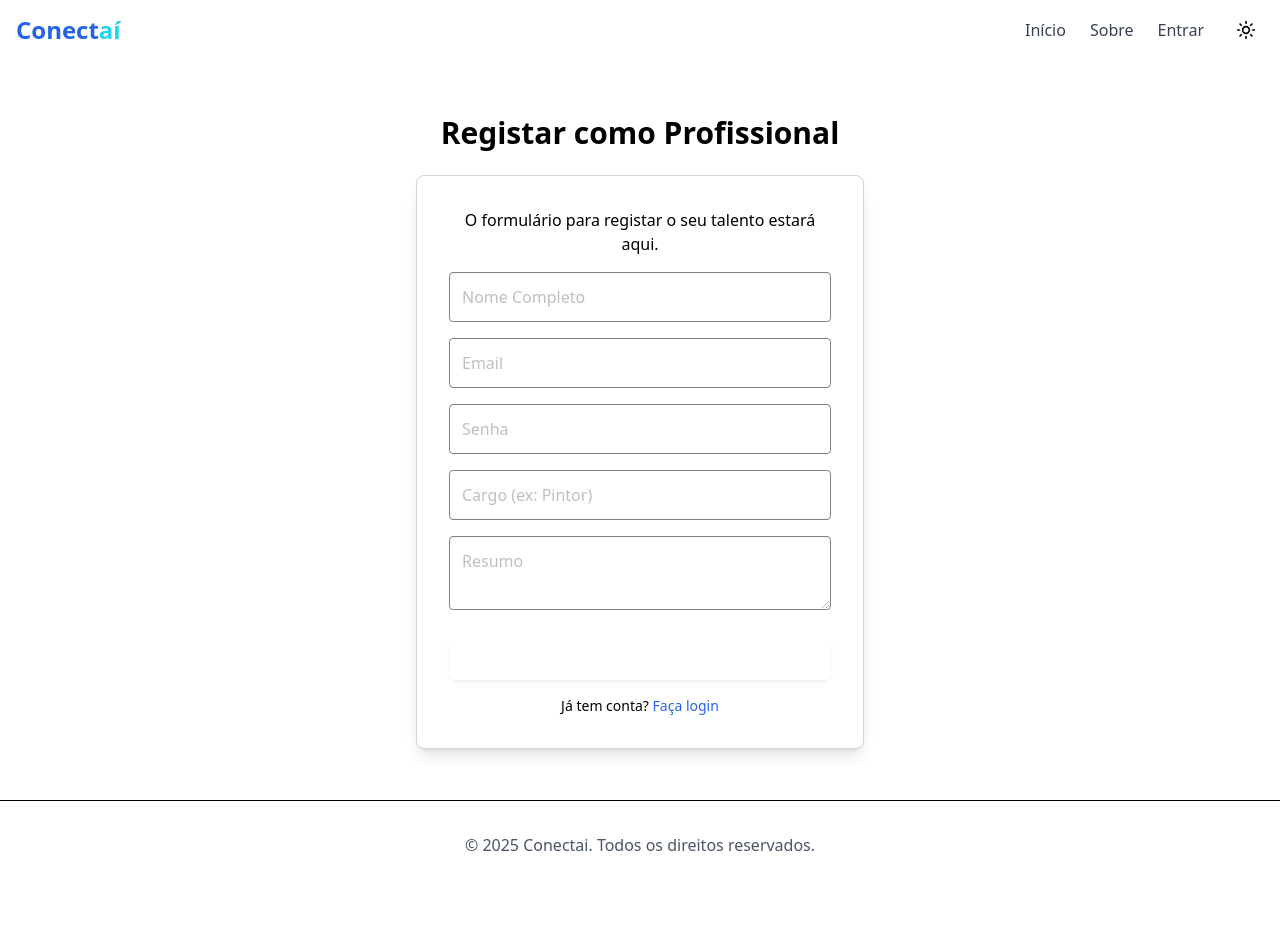
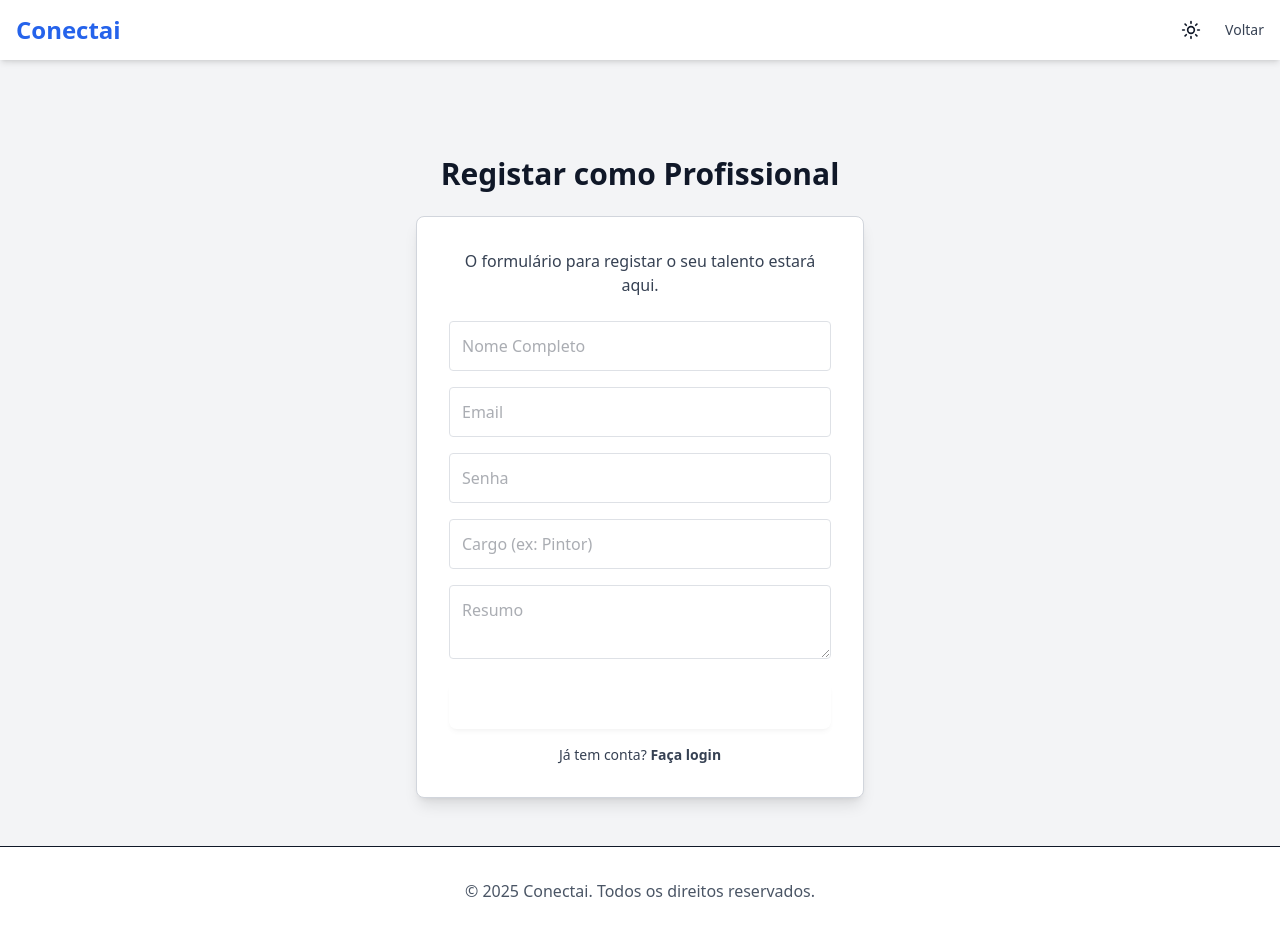
Before and after one commit to Conectai-gs/Conectai, a React app in the folder frontend/: page /registar-profissional in a window 1280 px wide. Before the commit the page ends 889 px from the top, so only its background shows below. Built offline with nearby package versions, Linux system fonts and the light colour scheme; the HTML template or start-up script is replaced by a standard one.

Commit message:
feat(simpleheader): cria um header simplificado para as páginas de registro e erro

```diff
--- /dev/null
+++ b/frontend/src/components/SimpleHeader.jsx
@@ -0,0 +1,48 @@
+import React, { useState, useEffect } from 'react';
+import DarkModeToggle from './DarkModeToggle';
+import { Link } from 'react-router-dom';
+
+function SimpleHeader() {
+  const [darkMode, setDarkMode] = useState(() => {
+    const saved = localStorage.getItem("theme");
+    if (saved) return saved === "dark";
+    return window.matchMedia("(prefers-color-scheme: dark)").matches;
+  });
+
+  useEffect(() => {
+    const html = document.documentElement;
+    if (darkMode) {
+      html.classList.add("dark");
+      localStorage.setItem("theme", "dark");
+    } else {
+      html.classList.remove("dark");
+      localStorage.setItem("theme", "light");
+    }
+  }, [darkMode]);
+
+  const toggleDarkMode = () => setDarkMode(!darkMode);
+
+  return (
+    <header className="sticky top-0 z-40 w-full bg-white dark:bg-gray-800 shadow-md">
+      <nav className="container mx-auto px-4 py-3 flex justify-between items-center">
+
+        <Link to="/" className="text-2xl font-bold text-brand-primary dark:text-brand-accent">
+          Conectai
+        </Link>
+
+        <div className="flex items-center space-x-4">
+          <DarkModeToggle darkMode={darkMode} toggleDarkMode={toggleDarkMode} />
+
+          <Link
+            to="/#login"
+            className="text-sm font-medium text-gray-700 dark:text-gray-200 hover:text-brand-primary dark:hover:text-brand-accent transition-colors"
+          >
+            Voltar
+          </Link>
+        </div>
+      </nav>
+    </header>
+  );
+}
+
+export default SimpleHeader;
--- a/frontend/src/pages/NotFoundPage.jsx
+++ b/frontend/src/pages/NotFoundPage.jsx
@@ -1,27 +1,31 @@
 import React from 'react';
 import { Link } from 'react-router-dom';
 import { TriangleAlert } from 'lucide-react';
-import Header from '../components/Header';
+import SimpleHeader from '../components/SimpleHeader';
 import Footer from '../components/Footer';
 
 function NotFoundPage() {
   return (
-    <div className="bg-brand-neutral-light dark:bg-brand-neutral-lightest text-brand-neutral-darker dark:text-brand-neutral-darkest">
-      <Header />
-      <div className="min-h-screen flex flex-col justify-center items-center text-center p-4 pt-20">
-        <TriangleAlert size={80} className="text-brand-accent" />
+    <div className="min-h-screen flex flex-col bg-gray-100 dark:bg-gray-900 transition-colors duration-500">
+      <SimpleHeader />
+      <main className="flex-grow flex flex-col justify-center items-center text-center p-4 pt-20">
+        <TriangleAlert size={80} className="text-brand-secondary" />
         <h1 className="text-6xl font-bold text-brand-primary mt-6">404</h1>
-        <p className="text-2xl font-semibold mt-4">Página Não Encontrada</p>
-        <p className="text-brand-neutral-dark dark:text-brand-neutral-dark mt-2">
+
+        <p className="text-2xl font-semibold mt-4 text-gray-900 dark:text-gray-200">
+          Página Não Encontrada
+        </p>
+
+        <p className="text-gray-600 dark:text-gray-400 mt-2">
           A página que você está a procurar não existe ou foi movida.
         </p>
         <Link
           to="/"
-          className="mt-8 px-6 py-3 bg-brand-primary text-brand-neutral-lightest font-semibold rounded-lg shadow-md hover:bg-brand-primary-dark transition-colors"
+          className="mt-8 px-6 py-3 bg-brand-primary text-white font-semibold rounded-lg shadow-md hover:bg-brand-primary-dark transition-colors"
         >
           Voltar à Página Inicial
         </Link>
-      </div>
+      </main>
       <Footer />
     </div>
   );
--- a/frontend/src/pages/RegisterClientPage.jsx
+++ b/frontend/src/pages/RegisterClientPage.jsx
@@ -4,6 +4,7 @@ import { Link, useNavigate } from 'react-router-dom';
 import { Lock, AtSign } from 'lucide-react';
 import Header from '../components/Header';
 import Footer from '../components/Footer';
+import SimpleHeader from '../components/SimpleHeader';
 
 function RegisterClientPage() {
   const [email, setEmail] = useState('');
@@ -46,31 +47,31 @@ function RegisterClientPage() {
     }
   };
 
+  return (
+    <div className="min-h-screen flex flex-col bg-gray-100 dark:bg-gray-900 text-gray-900 dark:text-gray-200 transition-colors duration-500">
+      <SimpleHeader />
+      <main className="flex-grow flex flex-col justify-center items-center p-4 pt-24 pb-12">
+        <div className="w-full max-w-md p-8 rounded-lg shadow-xl bg-white dark:bg-gray-800 border border-gray-200 dark:border-gray-700">
 
-  return (
+          <h1 className="text-3xl font-bold text-center mb-6 text-brand-primary dark:text-brand-accent">
+            Registo de Cliente
+          </h1>
 
-    <div className="bg-brand-neutral-light dark:bg-brand-neutral-lightest text-brand-neutral-darkest dark:text-brand-neutral-darkest">
-      <Header />
-      <div className="min-h-screen flex flex-col justify-center items-center p-4 pt-20">
-        <h1 className="text-3xl font-bold text-brand-primary mb-6">Registar como Cliente</h1>
-
-        <div className="w-full max-w-md bg-brand-neutral-lightest dark:bg-brand-neutral-light p-8 rounded-lg shadow-lg border border-brand-neutral dark:border-brand-neutral">
-
-          <form onSubmit={handleSubmit} className="flex flex-col gap-4">
+          <form onSubmit={handleSubmit} className="space-y-4">
             <div className="relative">
-              <AtSign size={18} className="absolute left-3 top-1/2 -translate-y-1/2 text-brand-neutral-dark" />
+              <AtSign size={18} className="absolute left-3 top-1/2 -translate-y-1/2 text-gray-400" />
               <input
                 type="email"
                 placeholder="Email"
                 value={email}
                 onChange={(e) => setEmail(e.target.value)}
                 required
-                className="w-full pl-10 pr-4 py-2 rounded-lg border bg-brand-neutral-light dark:bg-brand-neutral-lightest border-brand-neutral dark:border-brand-neutral focus:outline-none focus:ring-2 focus:ring-brand-primary"
+                className="w-full pl-10 pr-4 py-2 rounded-lg border border-gray-300 dark:border-gray-600 bg-white dark:bg-gray-700 text-gray-900 dark:text-gray-200 focus:outline-none focus:ring-2 focus:ring-brand-primary"
               />
             </div>
 
             <div className="relative">
-              <Lock size={18} className="absolute left-3 top-1/2 -translate-y-1/2 text-brand-neutral-dark" />
+              <Lock size={18} className="absolute left-3 top-1/2 -translate-y-1/2 text-gray-400" />
               <input
                 type="password"
                 placeholder="Senha (mín. 6 caracteres)"
@@ -78,13 +79,12 @@ function RegisterClientPage() {
                 onChange={(e) => setSenha(e.target.value)}
                 required
                 minLength={6}
-                className="w-full pl-10 pr-4 py-2 rounded-lg border bg-brand-neutral-light dark:bg-brand-neutral-lightest border-brand-neutral dark:border-brand-neutral focus:outline-none focus:ring-2 focus:ring-brand-primary"
+                className="w-full pl-10 pr-4 py-2 rounded-lg border border-gray-300 dark:border-gray-600 bg-white dark:bg-gray-700 text-gray-900 dark:text-gray-200 focus:outline-none focus:ring-2 focus:ring-brand-primary"
               />
             </div>
 
-            {/* Mensagem de Erro */}
             {message && (
-              <p className={`text-sm ${isError ? 'font-bold' : ''}`}>
+              <p className={`text-sm text-center ${isError ? 'text-red-500 font-bold' : 'text-green-600 dark:text-green-400'}`}>
                 {message}
               </p>
             )}
@@ -92,17 +92,19 @@ function RegisterClientPage() {
             <button
               type="submit"
               disabled={loading}
-              className="w-full px-6 py-3 bg-brand-primary text-brand-neutral-lightest font-semibold rounded-lg shadow-md hover:bg-brand-primary-dark transition-colors disabled:opacity-50"
+              className="w-full px-6 py-3 bg-brand-primary text-white font-semibold rounded-lg shadow-md hover:bg-brand-primary-dark transition-colors disabled:opacity-50"
             >
               {loading ? 'A registar...' : 'Criar Conta'}
             </button>
           </form>
 
-          <p className="text-sm text-center mt-4">
-            Já tem conta? <Link to="/#login" className="text-brand-primary hover:underline">Faça login</Link>
+          <p className="text-sm text-center mt-4 text-gray-700 dark:text-gray-300">
+            Já tem conta? <Link to="/#login" className="text-brand-primary dark:text-brand-accent hover:underline font-semibold">
+              Faça login
+            </Link>
           </p>
         </div>
-      </div>
+      </main>
       <Footer />
     </div>
   );
--- a/frontend/src/pages/RegisterProfPage.jsx
+++ b/frontend/src/pages/RegisterProfPage.jsx
@@ -2,35 +2,67 @@ import React from 'react';
 import { Link } from 'react-router-dom';
 import Header from '../components/Header';
 import Footer from '../components/Footer';
+import SimpleHeader from '../components/SimpleHeader';
 
 // placeholder
 function RegisterProfPage() {
   return (
-    <>
-      <Header />
-      <div className="min-h-screen flex flex-col justify-center items-center p-4 pt-20">
-        <h1 className="text-3xl font-bold text-brand-secondary mb-6">Registar como Profissional</h1>
+    <div className="min-h-screen bg-gray-100 dark:bg-gray-900 text-gray-900 dark:text-gray-200 transition-colors duration-500">
+      <SimpleHeader />
+      <main className="flex flex-col justify-center items-center p-4 pt-24 pb-12">
+        <h1 className="text-3xl font-bold text-brand-secondary dark:text-brand-accent mb-6">
+          Registar como Profissional
+        </h1>
         <div className="w-full max-w-md bg-white dark:bg-gray-800 p-8 rounded-lg shadow-lg border border-gray-300 dark:border-gray-700">
-          <p className="text-center text-brand-text-dark dark:text-brand-text-light">
+          <p className="text-center text-gray-700 dark:text-gray-300">
             O formulário para registar o seu talento estará aqui.
           </p>
-          <div className="mt-4 space-y-4 opacity-50">
-            <input type="text" placeholder="Nome Completo" className="w-full p-3 rounded border" disabled />
-            <input type="email" placeholder="Email" className="w-full p-3 rounded border" disabled />
-            <input type="password" placeholder="Senha" className="w-full p-3 rounded border" disabled />
-            <input type="text" placeholder="Cargo (ex: Pintor)" className="w-full p-3 rounded border" disabled />
-            <textarea placeholder="Resumo" className="w-full p-3 rounded border" disabled></textarea>
-            <button className="w-full px-6 py-3 bg-brand-secondary text-white font-semibold rounded-lg shadow-md" disabled>
+          <div className="mt-6 space-y-4 opacity-70">
+            <input
+              type="text"
+              placeholder="Nome Completo"
+              className="w-full p-3 rounded border border-gray-300 dark:border-gray-600 bg-white dark:bg-gray-700 text-gray-900 dark:text-gray-200"
+              disabled
+            />
+            <input
+              type="email"
+              placeholder="Email"
+              className="w-full p-3 rounded border border-gray-300 dark:border-gray-600 bg-white dark:bg-gray-700 text-gray-900 dark:text-gray-200"
+              disabled
+            />
+            <input
+              type="password"
+              placeholder="Senha"
+              className="w-full p-3 rounded border border-gray-300 dark:border-gray-600 bg-white dark:bg-gray-700 text-gray-900 dark:text-gray-200"
+              disabled
+            />
+            <input
+              type="text"
+              placeholder="Cargo (ex: Pintor)"
+              className="w-full p-3 rounded border border-gray-300 dark:border-gray-600 bg-white dark:bg-gray-700 text-gray-900 dark:text-gray-200"
+              disabled
+            />
+            <textarea
+              placeholder="Resumo"
+              className="w-full p-3 rounded border border-gray-300 dark:border-gray-600 bg-white dark:bg-gray-700 text-gray-900 dark:text-gray-200"
+              disabled
+            ></textarea>
+            <button
+              className="w-full px-6 py-3 bg-brand-secondary text-white font-semibold rounded-lg shadow-md disabled:opacity-50 transition-colors"
+              disabled
+            >
               Criar Vitrine (Em Breve)
             </button>
           </div>
-          <p className="text-sm text-center mt-4 text-brand-text-dark dark:text-brand-text-light">
-            Já tem conta? <Link to="/#login" className="text-brand-primary hover:underline">Faça login</Link>
+          <p className="text-sm text-center mt-4 text-gray-700 dark:text-gray-300">
+            Já tem conta? <Link to="/#login" className="text-brand-secondary dark:text-brand-accent hover:underline font-semibold">
+              Faça login
+            </Link>
           </p>
         </div>
-      </div>
+      </main>
       <Footer />
-    </>
+    </div>
   );
 }
 
```
Also changed, not shown: frontend/src/components/ProfileModal.jsx (+16 -16 lines).
